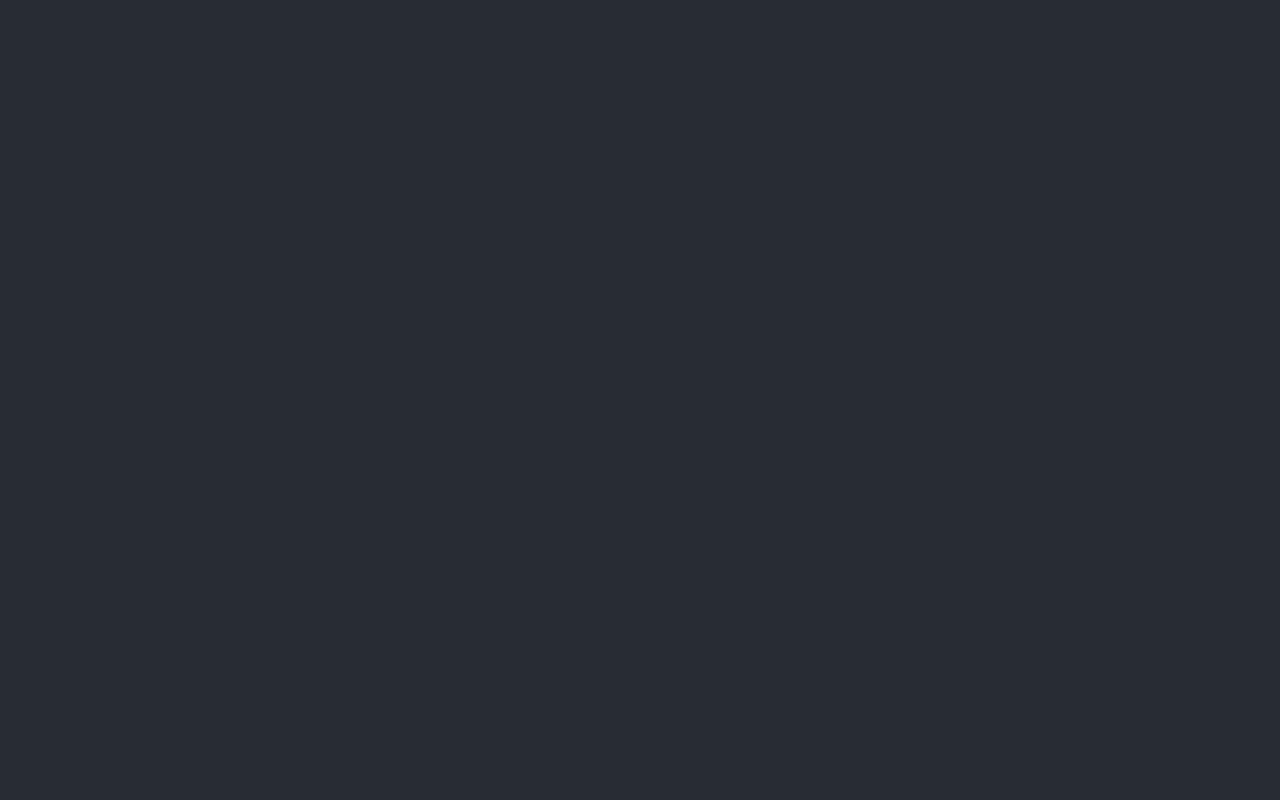
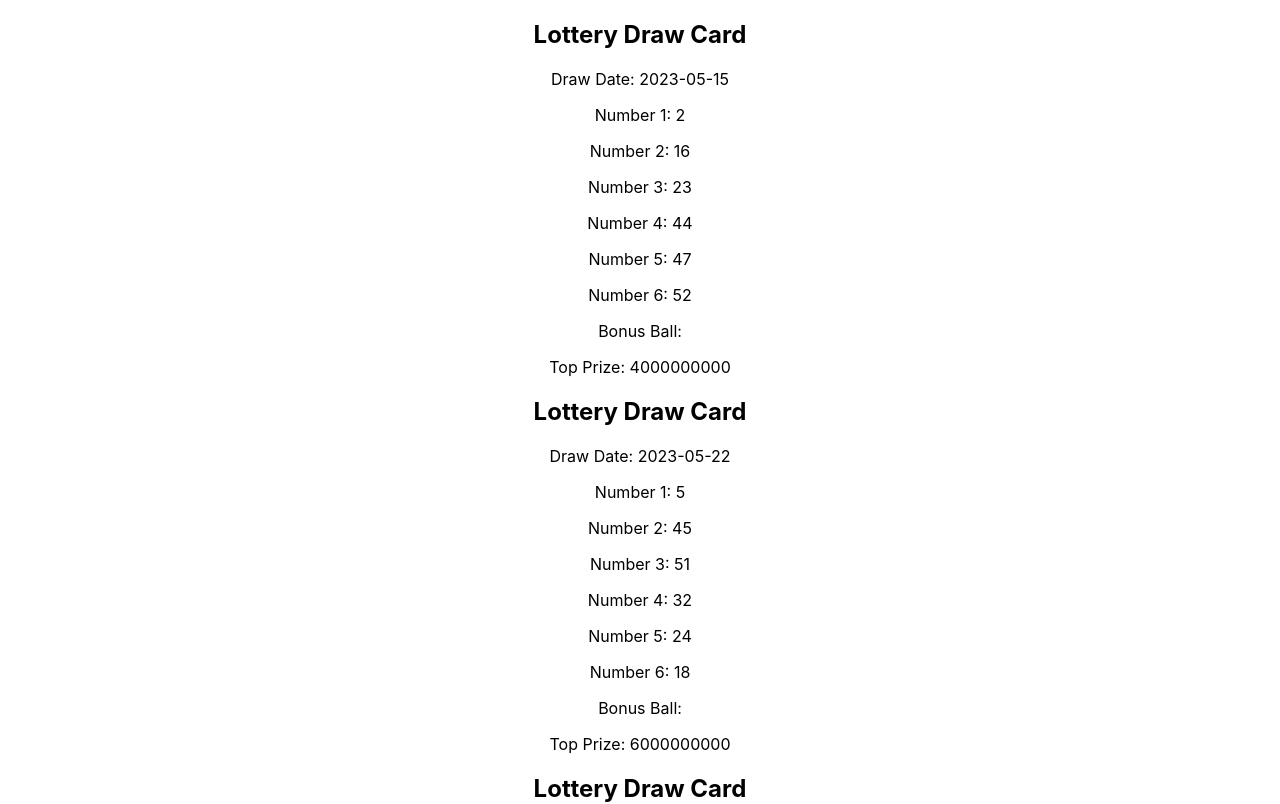
Before and after one commit to Nirmal-Re/lottery_app, a React (Create React App) app: page / in a window 1280 px wide. Shown: the top 804 px of the page. Built offline with nearby package versions, Linux system fonts and the light colour scheme.

Commit message:
created simple view for lottery draw

```diff
--- a/src/App.js
+++ b/src/App.js
@@ -1,9 +1,10 @@
 import "./App.css";
+import { LotteryDrawPage } from "./pages";
 
 function App() {
   return (
     <div className="App">
-      <header className="App-header"></header>
+      <LotteryDrawPage />
     </div>
   );
 }
--- /dev/null
+++ b/src/components/LotteryDrawCard.jsx
@@ -0,0 +1,22 @@
+import React from "react";
+
+const LotteryDrawCard = (lottery_draw_data) => {
+  return (
+    <div className="LotteryDrawCard">
+      <header className="LotteryDrawCard-header">
+        <h2>Lottery Draw Card</h2>
+        <p>Draw Date: {lottery_draw_data.drawDate}</p>
+        <p>Number 1: {lottery_draw_data.number1}</p>
+        <p>Number 2: {lottery_draw_data.number2}</p>
+        <p>Number 3: {lottery_draw_data.number3}</p>
+        <p>Number 4: {lottery_draw_data.number4}</p>
+        <p>Number 5: {lottery_draw_data.number5}</p>
+        <p>Number 6: {lottery_draw_data.number6}</p>
+        <p>Bonus Ball: {lottery_draw_data.bonusBall}</p>
+        <p>Top Prize: {lottery_draw_data.topPrize}</p>
+      </header>
+    </div>
+  );
+};
+
+export default LotteryDrawCard;
--- /dev/null
+++ b/src/components/index.js
@@ -0,0 +1 @@
+export { default as LotteryDrawCard } from "./LotteryDrawCard";
--- a/src/constants/constant.js
+++ b/src/constants/constant.js
@@ -1,5 +1,5 @@
 //lodaing and parsing JSON data
-//Maybe find a way to load this data from a file
+//Maybe find a way to load this data from a file.
 export const lotteryData = JSON.parse(`{
     "draws": [
     {
--- /dev/null
+++ b/src/pages/LotteryDrawPage.jsx
@@ -0,0 +1,13 @@
+import { lotteryData } from "../constants/constant";
+import { LotteryDrawCard } from "../components";
+const LotteryDrawPage = () => {
+  return (
+    <div className="LotteryDrawPage">
+      {lotteryData?.draws.map((lottery_draw_data, index) => {
+        return <LotteryDrawCard key={index} {...lottery_draw_data} />;
+      })}
+    </div>
+  );
+};
+
+export default LotteryDrawPage;
--- /dev/null
+++ b/src/pages/index.js
@@ -0,0 +1 @@
+export { default as LotteryDrawPage } from "./LotteryDrawPage";
```
